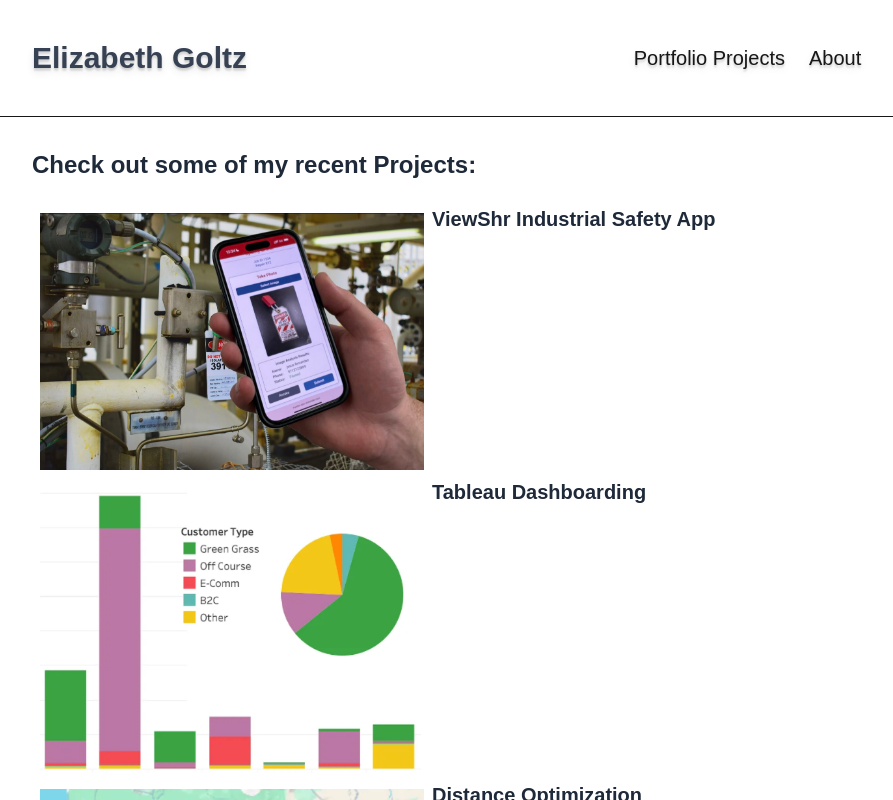
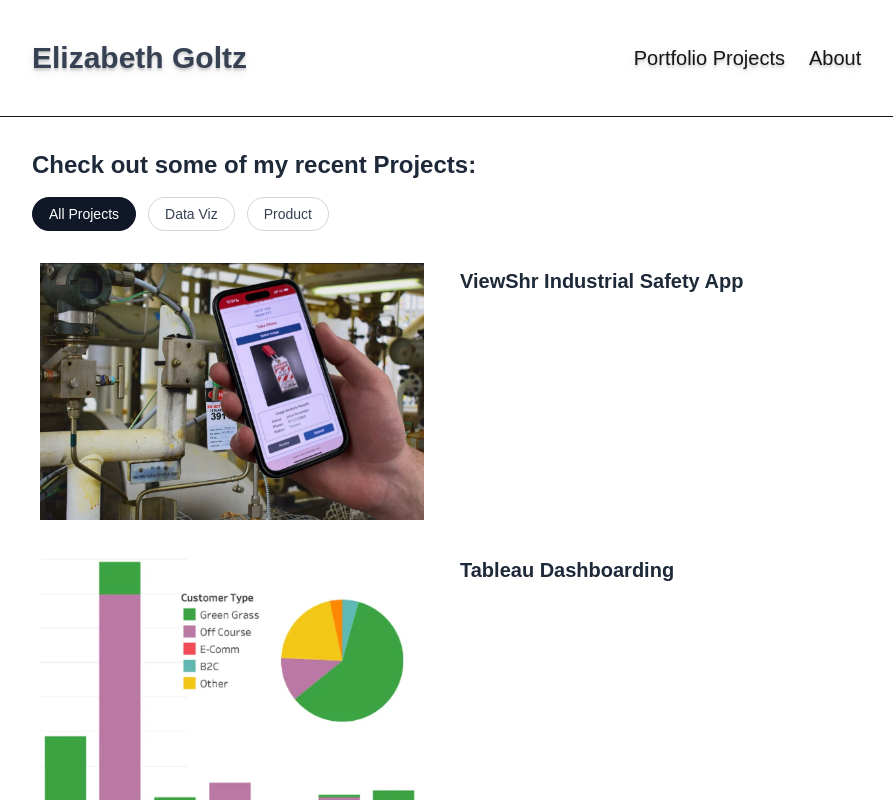
Before and after one commit to lizzomatic/portfolio-projects, a Next.js app: page /projects in a window 1280 px wide. Shown: the top 800 px of the page, without its empty margins (0-893 px from the left). Built offline with nearby package versions, Linux system fonts and the light colour scheme.

Commit message:
added filter by tag

```diff
--- a/src/app/projects/page.jsx
+++ b/src/app/projects/page.jsx
@@ -1,26 +1,75 @@
+"use client";
+
+import { useState } from "react";
 import Link from "next/link";
-import Image from 'next/image';
+import Image from "next/image";
 import { notionPosts } from "@/lib/notionPostMap";
-import { Header } from '@/components/header/header.jsx';
-import { Footer } from '@/components/footer/footer.jsx';
+import { Header } from "@/components/header/header.jsx";
+import { Footer } from "@/components/footer/footer.jsx";
 
 export default function BlogIndex() {
+  const [filter, setFilter] = useState("all");
+
+  const filters = [
+    { label: "All Projects", value: "all" },
+    { label: "Data Viz", value: "data-vis" },
+    { label: "Product", value: "product" },
+  ];
+
+  const filteredPosts =
+    filter === "all"
+      ? notionPosts
+      : notionPosts.filter((post) => post.tags.includes(filter));
+
   return (
-    <><main className="prose mx-auto">
+    <>
+      <main className="prose mx-auto">
         <Header />
         <div className="p-8">
-        <h1 className="text-2xl text-gray-800 duration-150 group-hover:text-gray-800 font-semibold ">Check out some of my recent Projects:</h1>
-        <br></br>
+          <h1 className="text-2xl text-gray-800 duration-150 group-hover:text-gray-800 font-semibold">
+            Check out some of my recent Projects:
+          </h1>
+
+          {/* FILTER BUTTONS */}
+          <div className="mt-4 mb-6 flex flex-wrap gap-3">
+            {filters.map((f) => (
+              <button
+                key={f.value}
+                onClick={() => setFilter(f.value)}
+                className={`px-4 py-1.5 rounded-full border text-sm transition ${
+                  filter === f.value
+                    ? "bg-gray-900 text-white border-gray-900"
+                    : "bg-white text-gray-700 border-gray-300 hover:bg-gray-100"
+                }`}
+              >
+                {f.label}
+              </button>
+            ))}
+          </div>
+
+          {/* PROJECT LIST */}
           <ul className="">
-          {notionPosts.map((post) => (
-            <li key={post.slug}>
-              <Link className="flex sm:grid-cols-1 md:grid-cols-3 lg:grid-cols-3" href={`/projects/${post.slug}`}>
-                <Image src={post.img} loading="lazy" alt={post.title} className="p-2 flex-none" width={400} height={400} />
-                <div className="justify-items-start p3">
+            {filteredPosts.map((post) => (
+              <li key={post.slug} className="mb-4">
+                <Link
+                  className="flex gap-4 items-start"
+                  href={`/projects/${post.slug}`}
+                >
+                  <Image
+                    src={post.img}
+                    loading="lazy"
+                    alt={post.title}
+                    className="p-2 flex-none"
+                    width={400}
+                    height={400}
+                  />
+                  <div className="justify-items-start p-3">
                     <h3 className="text-xl text-gray-800 duration-150 group-hover:text-gray-800 font-semibold">
                       {post.title}
                     </h3>
-                  <p className="text-gray-600 text-sm duration-150 group-hover:text-gray-800">{post.desc}</p>
+                    <p className="text-gray-600 text-sm duration-150 group-hover:text-gray-800">
+                      {post.desc}
+                    </p>
                   </div>
                 </Link>
               </li>
@@ -32,3 +81,39 @@ export default function BlogIndex() {
     </>
   );
 }
+
+
+// import Link from "next/link";
+// import Image from 'next/image';
+// import { notionPosts } from "@/lib/notionPostMap";
+// import { Header } from '@/components/header/header.jsx';
+// import { Footer } from '@/components/footer/footer.jsx';
+
+// export default function BlogIndex() {
+//   return (
+//     <><main className="prose mx-auto">
+//       <Header />
+//       <div className="p-8">
+//         <h1 className="text-2xl text-gray-800 duration-150 group-hover:text-gray-800 font-semibold ">Check out some of my recent Projects:</h1>
+//         <br></br>
+//         <ul className="">
+//           {notionPosts.map((post) => (
+//             <li key={post.slug}>
+//               <Link className="flex sm:grid-cols-1 md:grid-cols-3 lg:grid-cols-3" href={`/projects/${post.slug}`}>
+//                 <Image src={post.img} loading="lazy" alt={post.title} className="p-2 flex-none" width={400} height={400} />
+//                 <div className="justify-items-start p3">
+//                   <h3 className="text-xl text-gray-800 duration-150 group-hover:text-gray-800 font-semibold">
+//                     {post.title}
+//                   </h3>
+//                   <p className="text-gray-600 text-sm duration-150 group-hover:text-gray-800">{post.desc}</p>
+//                 </div>
+//               </Link>
+//             </li>
+//           ))}
+//         </ul>
+//       </div>
+//       <Footer />
+//     </main>
+//     </>
+//   );
+// }
--- a/src/lib/notionPostMap.js
+++ b/src/lib/notionPostMap.js
@@ -45,7 +45,7 @@ export const notionPosts = [
       img: "/images/libraryChairSocks.png",
       title: "Library Quiet Floor Chair Socks",
       desc: "",
-      tags: ["projects", "innovation"],
+      tags: ["projects", "product"],
       pageId: "2869b541-6abb-8078-878d-ef76626777c1",
     },
     {
```
Lines whose indentation alone changed are shown as unchanged.
